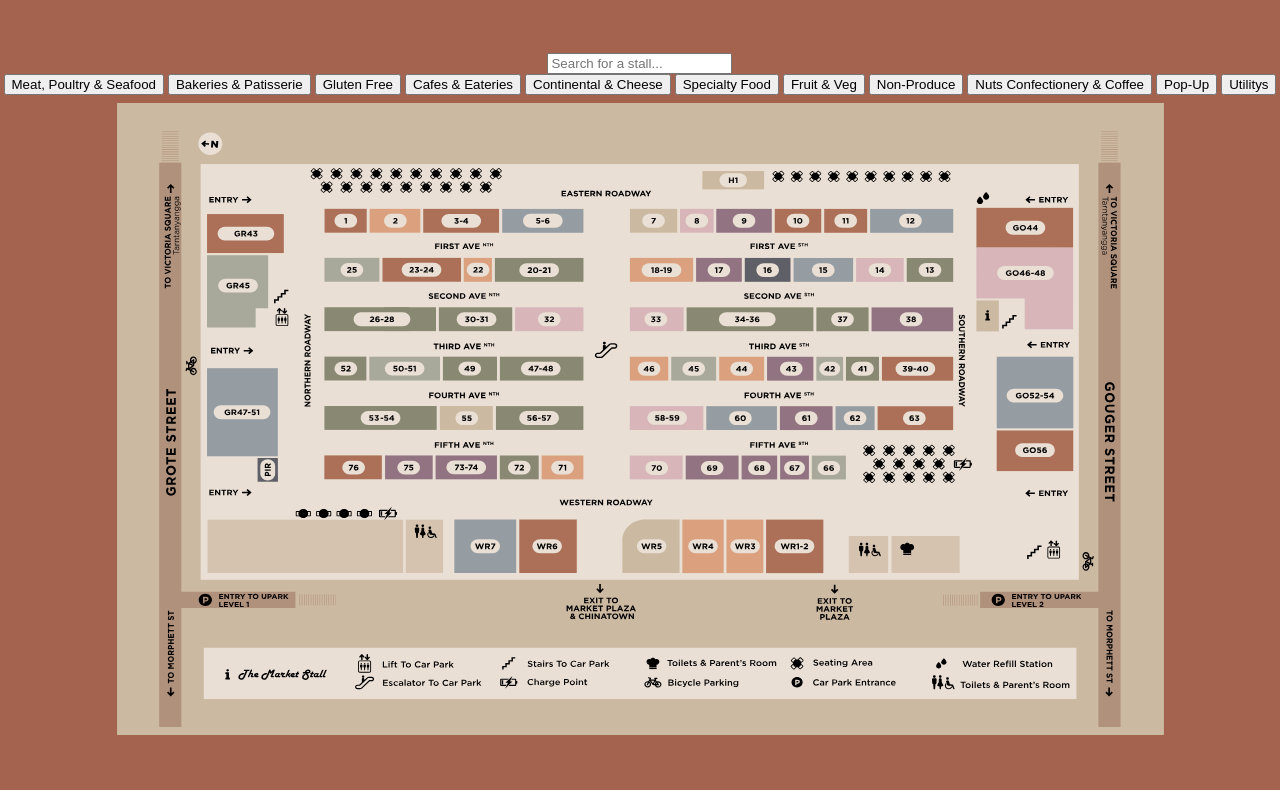
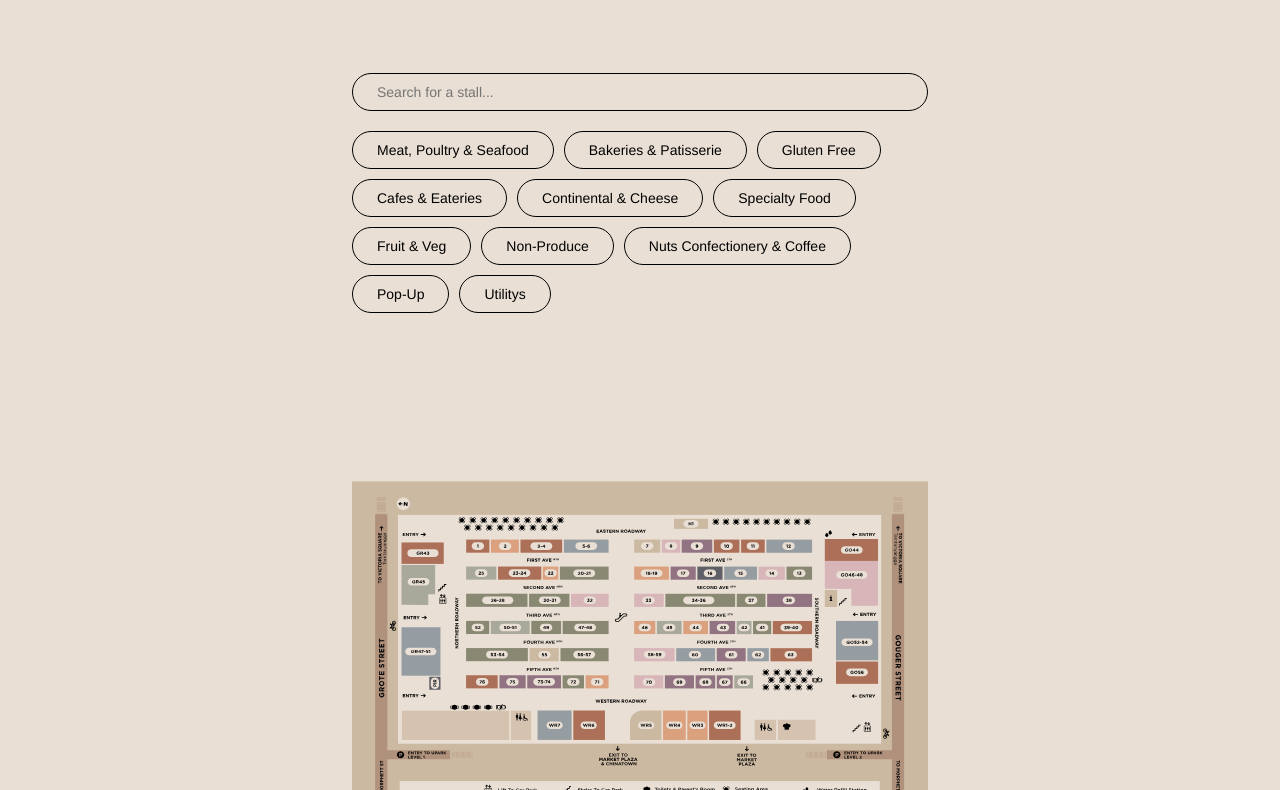
Before and after one commit to Kyro77/Market-Map, a plain HTML site: page index.html in a window 1280 px wide. Shown: the part 107-897 px from the top of the page. Before the commit the page ends 842 px from the top, so only its background shows below. Drawn offline with Linux system fonts and the light colour scheme.

Commit message:
Update style.css

```diff
--- a/style.css
+++ b/style.css
@@ -1,37 +1,39 @@
+/* Global Styles */
 html, body {
   height: fit-content;
   margin: 0;
-  background-color: #a4634e !important;
+  background-color: #e9dfd4;
+  font-family: Helvetica, Arial, sans-serif;
   display: flex;
+  flex-direction: column;
   align-items: center;
-  justify-content: center;
-  flex-direction: column;
+  justify-content: flex-start;
+  box-sizing: border-box;
 }
 
+body {
+  padding: 10rem 22rem; /* adjust as needed for spacing */
+}
 
+/* Header */
 header img {
   width: 100vw;
   height: auto;
   position: fixed;
   top: 0;
   left: 0;
-
+  z-index: 1000;
 }
 
-
-body{
-    margin-top: 10rem;
-
-}
-
-
+/* Map Container */
 #map-wrapper {
   width: 100%;
+  max-width: 1200px;
   height: 80vh;
   overflow: hidden;
   touch-action: none;
   position: relative;
-      margin: 0 auto;
+  margin: 0 auto 40px;
   cursor: grab;
 }
 
@@ -47,29 +49,31 @@ body{
   display: block;
 }
 
+/* Info Box */
 #info-box {
   position: fixed;
   top: 45vh;
   right: 20px;
   width: 300px;
   background: #fff;
-      border: 2px solid #a4634e;
+
   border-radius: 8px;
   box-shadow: 0 4px 10px rgba(0,0,0,0.3);
   padding: 20px;
   display: none;
   z-index: 1000;
-      font-family: Arial, Helvetica, sans-serif;
+  font-family: Helvetica, Arial, sans-serif;
 }
 
-    #info-box h2{
-      margin-top:0px ;
+#info-box h2 {
+  margin-top: 0;
 }
 
 #info-box.active {
   display: block;
 }
 
+/* Close Button */
 #close-btn {
   background: #a4634e;
   color: #fff;
@@ -78,8 +82,85 @@ body{
   border-radius: 4px;
   cursor: pointer;
   float: right;
+  transition: background 0.3s ease;
 }
 
 #close-btn:hover {
   background: #833d2e;
 }
+
+/* Tag Buttons */
+#tag-buttons {
+  display: flex;
+  flex-wrap: wrap;
+  gap: 10px;
+  margin-bottom: 20px;
+}
+
+#tag-buttons button {
+  font-family: Helvetica, Arial, sans-serif;
+  font-size: 14px;
+  padding: 10px 24px;
+  border-radius: 10000px;
+  border: 1px solid #000;
+  background: transparent;
+  color: black;
+  cursor: pointer;
+  transition: transform 0.3s ease, background 0.3s ease, color 0.3s ease;
+  transform-origin: center;
+}
+
+#tag-buttons button:hover {
+  transform: scale(1.1);
+}
+
+/* Search Styles */
+#search-wrapper {
+  position: relative;
+  width: 100%;               /* match parent width */
+  max-width: 1200px;         /* match #map-wrapper max-width */
+  margin: 20px 0;            /* spacing above/below */
+  align-self: flex-start;    /* align to left */
+}
+
+#search-input {
+  background-color: transparent;
+  font-family: Helvetica, Arial, sans-serif;
+  font-size: 14px;
+  padding: 10px 24px;
+  border-radius: 10000px;
+  border: 1px solid #000;
+  width: 100%;               /* fill the wrapper */
+  box-sizing: border-box;
+}
+
+#search-input:focus {
+  outline: none;           /* Remove default focus outline */
+  box-shadow: none;        /* Remove any shadow on focus */
+  border-color: #000;      /* Keep border consistent */
+}
+
+#search-dropdown {
+  position: absolute;
+  top: 100%;
+  left: 0;
+  right: 0;
+  max-height: 200px;
+  overflow-y: auto;
+  background: #fff;
+  border: 1px solid #ccc;
+  border-radius: 8px;
+  z-index: 100;
+  display: none;
+}
+
+#search-dropdown div {
+  padding: 8px 12px;
+  cursor: pointer;
+  font-family: Helvetica, Arial, sans-serif;
+}
+
+#search-dropdown div:hover {
+  background: #a4634e;
+  color: #fff;
+}
```
Lines whose indentation alone changed are shown as unchanged.
